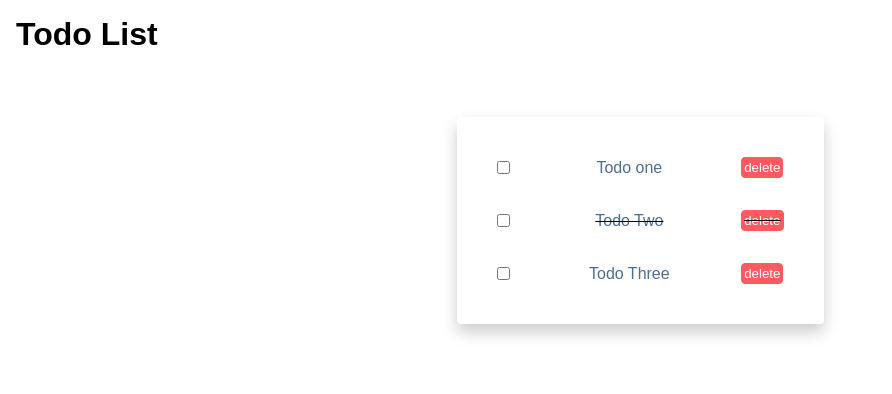
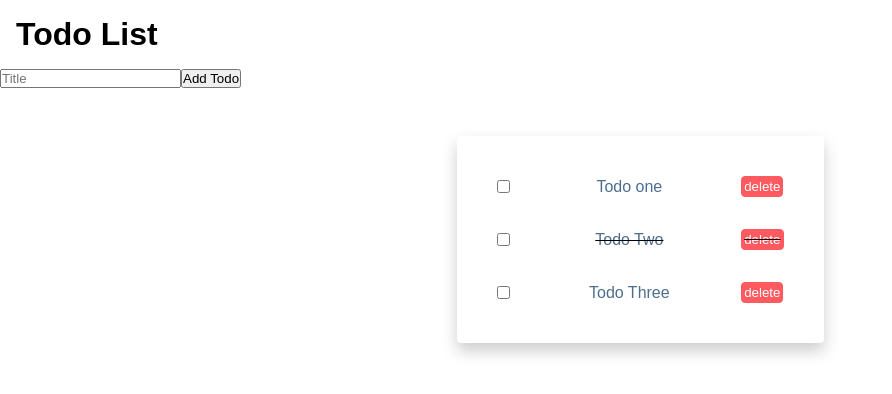
Before and after one commit to ryanwpb/vue-todo-list, a Vue app: page / in a window 1280 px wide. Shown: the top 394 px of the page, without its empty margins (0-892 px from the left). Built offline with nearby package versions, Linux system fonts and the light colour scheme.

Commit message:
Add form for adding todos.

```diff
--- a/src/App.vue
+++ b/src/App.vue
@@ -1,6 +1,7 @@
 <template>
   <div id="app">
     <Header />
+    <AddTodo />
     <Todos v-bind:todos="todos" v-on:delete-todo="deleteTodo" />
   </div>
 </template>
@@ -8,11 +9,13 @@
 <script>
 import Todos from "./components/Todos";
 import Header from "./components/layout/Header";
+import AddTodo from "./components/AddTodo";
 export default {
   name: "App",
   components: {
     Header,
-    Todos
+    Todos,
+    AddTodo
   },
   data() {
     return {
--- /dev/null
+++ b/src/components/AddTodo.vue
@@ -0,0 +1,17 @@
+<template>
+  <div>
+    <form>
+      <input type="text" name="title" placeholder="Title" />
+      <input type="submit" value="Add Todo" class="btn" />
+    </form>
+  </div>
+</template>
+
+<script>
+export default {
+  name: "AddTodo"
+};
+</script>
+
+<style scoped>
+</style>
```
